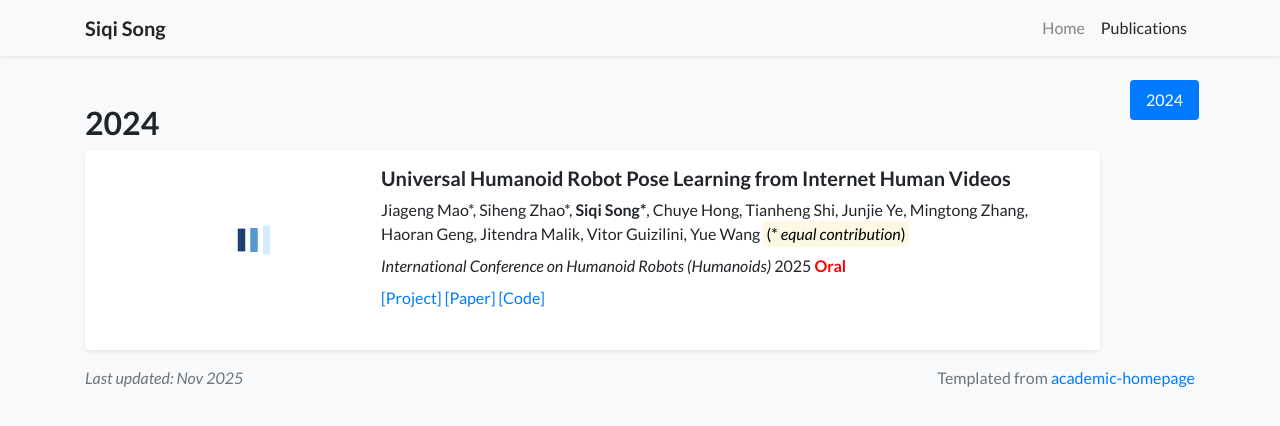
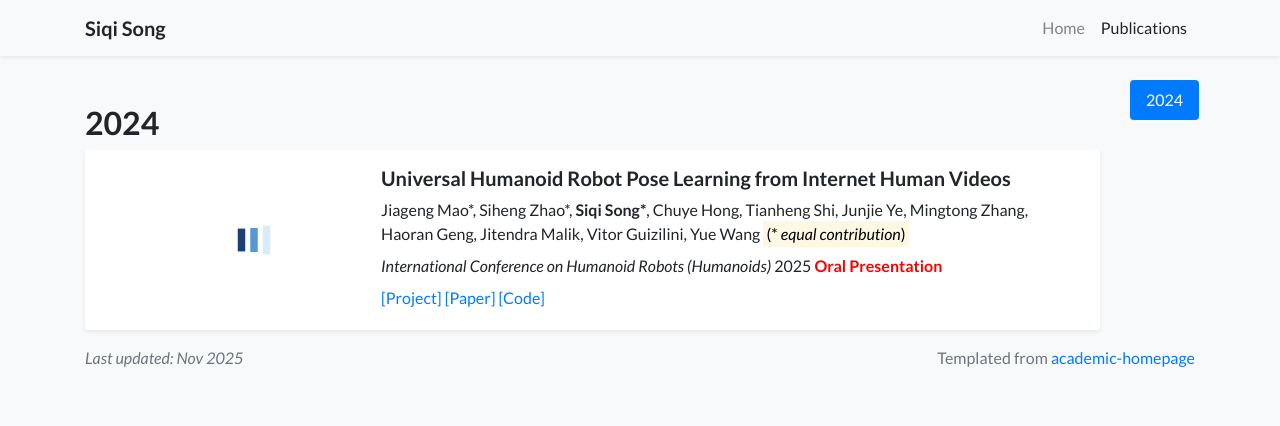
Before and after one commit to song-siqi/song-siqi.github.io, a Jekyll site: the page built from publications.html, in a window 1280 px wide. Shown: the top 426 px of the page. Built offline with Jekyll 4.4.1, drawn with Linux system fonts in a browser that asks for light colours; nearby versions of some CDN libraries; a style sheet for code colours, icons or effects is not loaded.

Commit message:
[update] debug on publication structure

```diff
--- a/_includes/widgets/publication_item.html
+++ b/_includes/widgets/publication_item.html
@@ -12,7 +12,7 @@
             <svg class="bubble-visual-hash lazy w-100 rounded-sm" data-bubble-visual-hash="{{ item.id }}" viewBox="0 0 300 200"></svg>
             {%- endif -%}
         </div>
-        <div class="col-md-7 col-xl-8 p-3 pl-md-0" style="min-height: 200px;">
+        <div class="col-md-7 col-xl-8 p-3 pl-md-0" style="min-height: 150px;">
             <div>
                 <h5 class="mt-0 mb-2 font-weight-bold">{{ item.title }}</h5>
                 <p class="mt-0 mb-2" style="line-height: 1.5;">{% include widgets/author_list.html authors=item.authors %}</p>
@@ -38,7 +38,7 @@
         <div class="d-flex align-items-start flex-column py-3 px-4">
             <div class="mb-auto"></div>
             <div>
-                <h5 class="mt-0 mb-1 font-weight-normal">{{ item.title }}</h5>
+                <h5 class="mt-0 mb-1 font-weight-bold">{{ item.title }}</h5>
                 <p class="mt-0 mb-0">{% include widgets/author_list.html authors=item.authors %}</p>
                 <p class="mt-0 mb-0">{{item.pub_pre}}<i>{{ item.pub }}</i>{{ item.pub_post }} {{ item.pub_date }} {{ item.pub_last }}</p>
                 <!-- <p class="mt-0 mb-0 small text-muted">{{ item.abstract }}</p> -->
```
Also changed, not shown: _publications/2024/2024-01-uh-1.md (+3 -3 lines), 1 other file.
